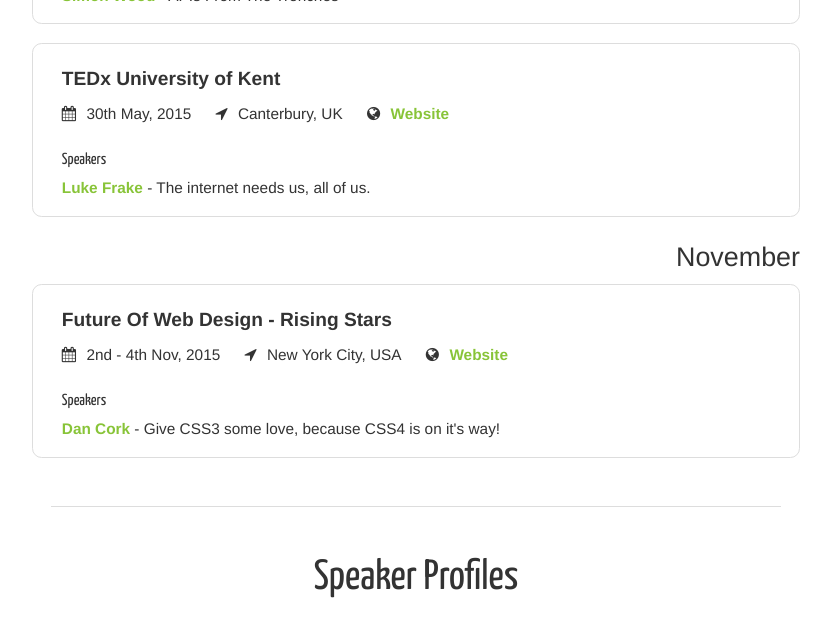
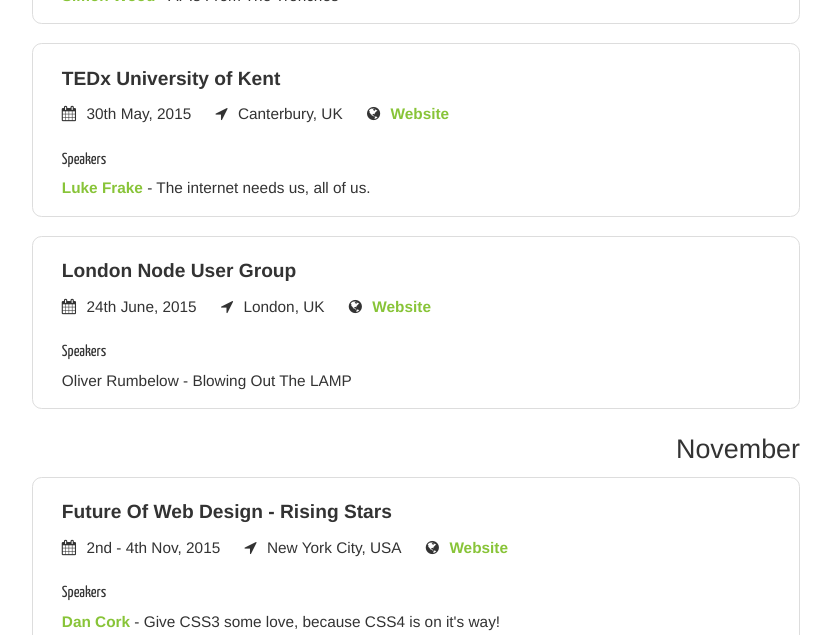
Before and after one commit to holidayextras/holidayextras.github.com, a Jekyll site: the page built from speaking/index.md, in a window 1280 px wide and 900 px high, scrolled down 769 px, cut to the strip 0-635 px from the top of the window. Shown: the whole strip, without its empty margins (224-1055 px from the left). Built offline with Jekyll 4.4.1, drawn with Linux system fonts in a browser that asks for light colours; nearby versions of some CDN libraries.

Commit message:
Add Oli's Talk

```diff
--- a/_data/speaking.yml
+++ b/_data/speaking.yml
@@ -30,3 +30,14 @@
   speakers:
     - name: 'Simon Wood'
       talk: 'APIs From The Trenches'
+
+- name: 'London Node User Group'
+  location: 'London, UK'
+  link: 'http://lnug.org/'
+  pretty_date: '24th June, 2015'
+  date_for_ordering: '2015-06-24'
+  month: '06'
+  year: '2015'
+  speakers:
+    - name: 'Oliver Rumbelow'
+      talk: 'Blowing Out The LAMP'
```
